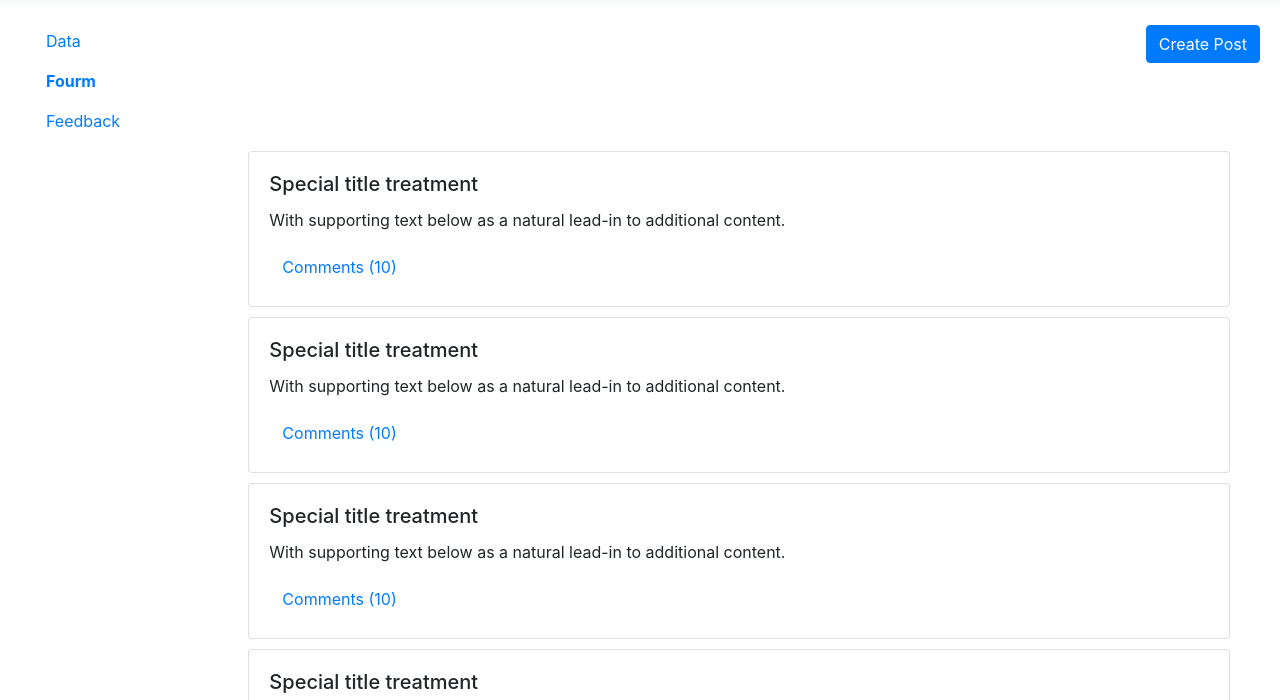
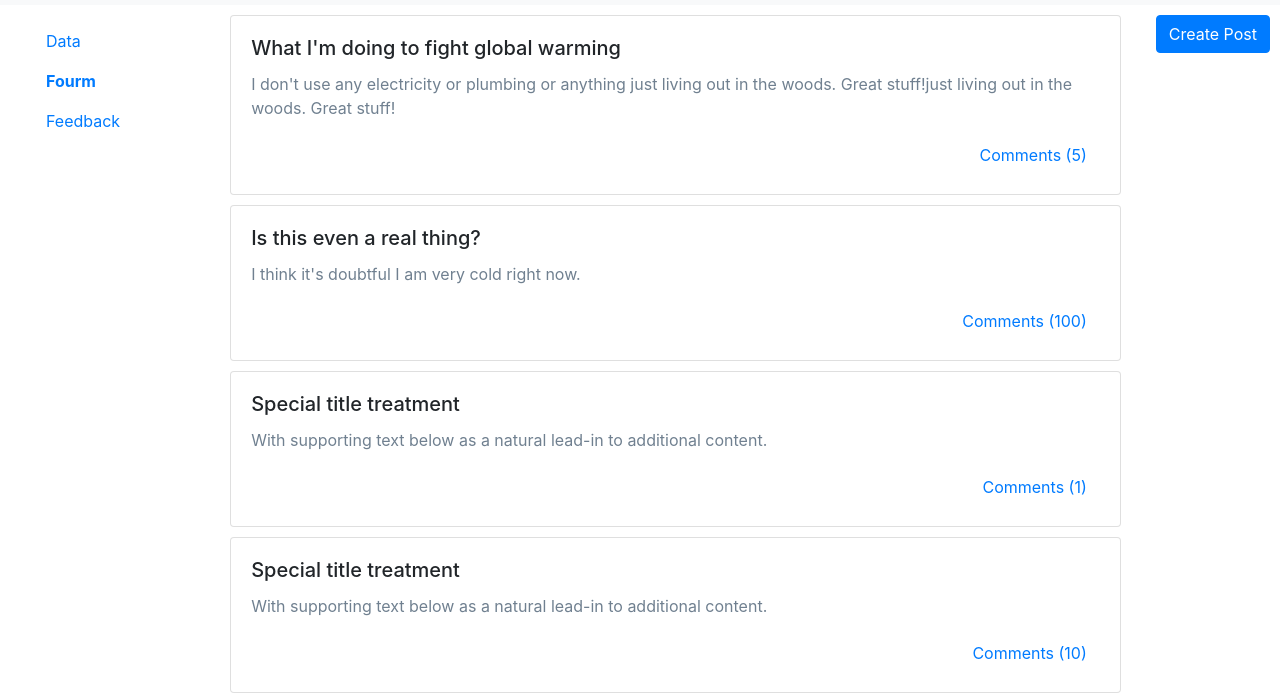
Before and after one commit to DylanMartin2523/cs326-final-omega, a plain HTML site: page forum.html in a window 1280 px wide. Shown: the part 51-751 px from the top of the page. Drawn offline with nearby package versions, Linux system fonts and the light colour scheme; a script that the page names is missing.

Commit message:
finished forum

```diff
--- a/forum.html
+++ b/forum.html
@@ -48,7 +48,7 @@
                     </a>
                 </li>
             </nav>
-        </div>
+
 
 
 
@@ -57,23 +57,23 @@
                 <div class="col-lg-6">
                   <div class="card">
                     <div class="card-body">
-                      <h5 class="card-title">Special title treatment</h5>
-                      <p class="card-text">With supporting text below as a natural lead-in to additional content.</p>
-                      <a href="#" class="btn btn-link comment">Comments (10)</a>
+                      <h5 class="card-title">What I'm doing to fight global warming</h5>
+                      <p class="card-text">I don't use any electricity or plumbing or anything just living out in the woods. Great stuff!just living out in the woods. Great stuff!</p>
+                      <a href="#" class="btn btn-link comment">Comments (5)</a>
+                    </div>
+                  </div>
+                  <div class="card">
+                    <div class="card-body">
+                      <h5 class="card-title">Is this even a real thing?</h5>
+                      <p class="card-text">I think it's doubtful I am very cold right now.</p>
+                      <a href="#" class="btn btn-link comment">Comments (100)</a>
                     </div>
                   </div>
                   <div class="card">
                     <div class="card-body">
                       <h5 class="card-title">Special title treatment</h5>
                       <p class="card-text">With supporting text below as a natural lead-in to additional content.</p>
-                      <a href="#" class="btn btn-link comment">Comments (10)</a>
-                    </div>
-                  </div>
-                  <div class="card">
-                    <div class="card-body">
-                      <h5 class="card-title">Special title treatment</h5>
-                      <p class="card-text">With supporting text below as a natural lead-in to additional content.</p>
-                      <a href="#" class="btn btn-link comment">Comments (10)</a>
+                      <a href="#" class="btn btn-link comment">Comments (1)</a>
                     </div>
                   </div>
                   <div class="card">
@@ -100,11 +100,7 @@
                 </div>
             </div>
         </main>
-    <script src="https://code.jquery.com/jquery-3.5.1.slim.min.js" integrity="sha384-DfXdz2htPH0lsSSs5nCTpuj/zy4C+OGpamoFVy38MVBnE+IbbVYUew+OrCXaRkfj" crossorigin="anonymous"></script>
-          <script>window.jQuery || document.write('<script src="/docs/4.5/assets/js/vendor/jquery.slim.min.js"><\/script>')</script><script src="/docs/4.5/dist/js/bootstrap.bundle.min.js" integrity="sha384-ho+j7jyWK8fNQe+A12Hb8AhRq26LrZ/JpcUGGOn+Y7RsweNrtN/tE3MoK7ZeZDyx" crossorigin="anonymous"></script>
-            <script src="https://cdnjs.cloudflare.com/ajax/libs/feather-icons/4.9.0/feather.min.js"></script>
-            <script src="https://cdnjs.cloudflare.com/ajax/libs/Chart.js/2.7.3/Chart.min.js"></script>
-            <script src="dashboard.js"></script>
+    </div>
 
     </body>
 </html>
--- a/style.css
+++ b/style.css
@@ -6,12 +6,16 @@
     width: 200%;
     margin: 10px;
 }
-.createPost {
+.comment {
     float: right;
+}
+
+.card-text {
+    color: slategray
 }
 
 .post {
     float: right;
-    margin-right: 20px;
-    margin-top: 20px;
+    margin-right: 10px;
+    margin-top: 10px;
 }
```
